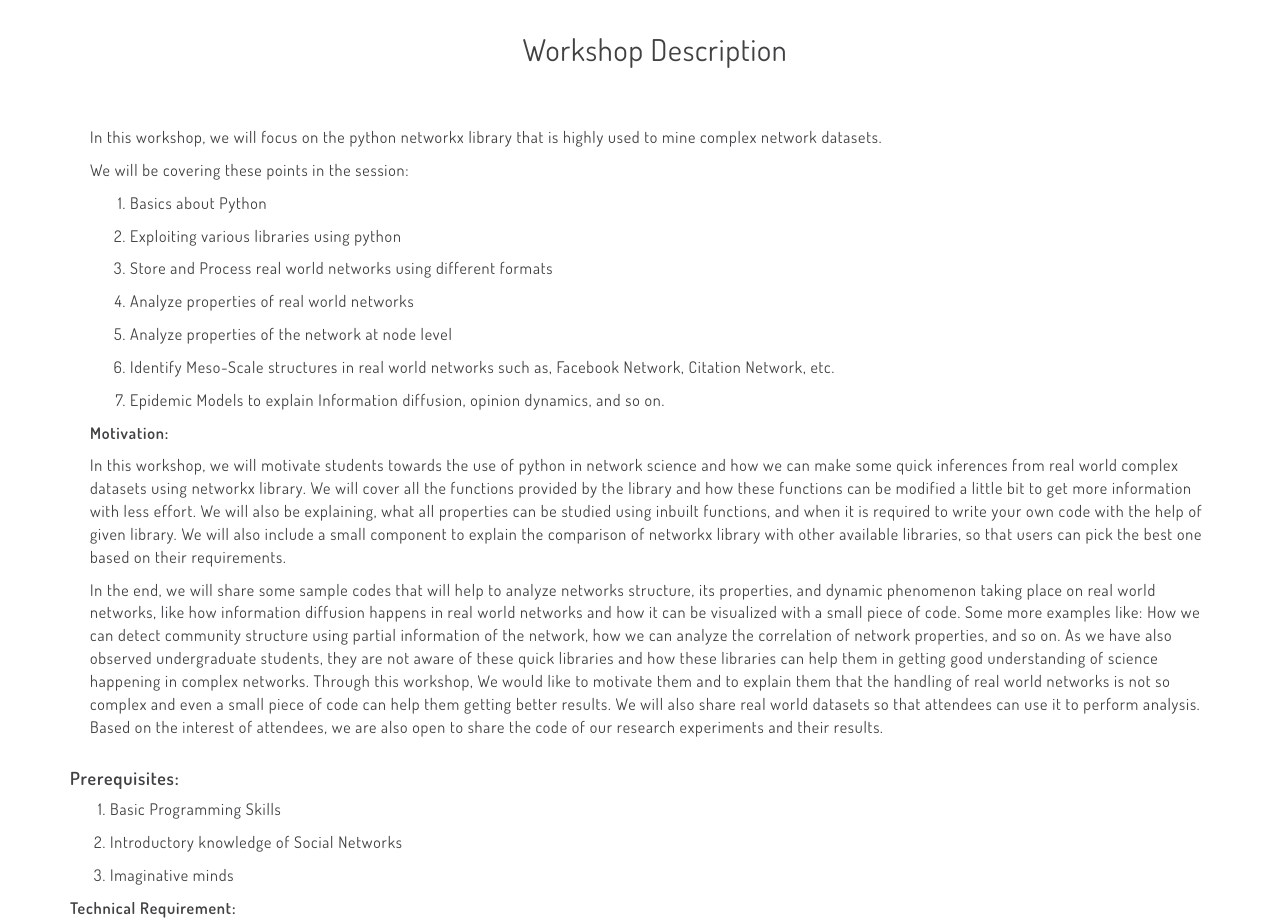
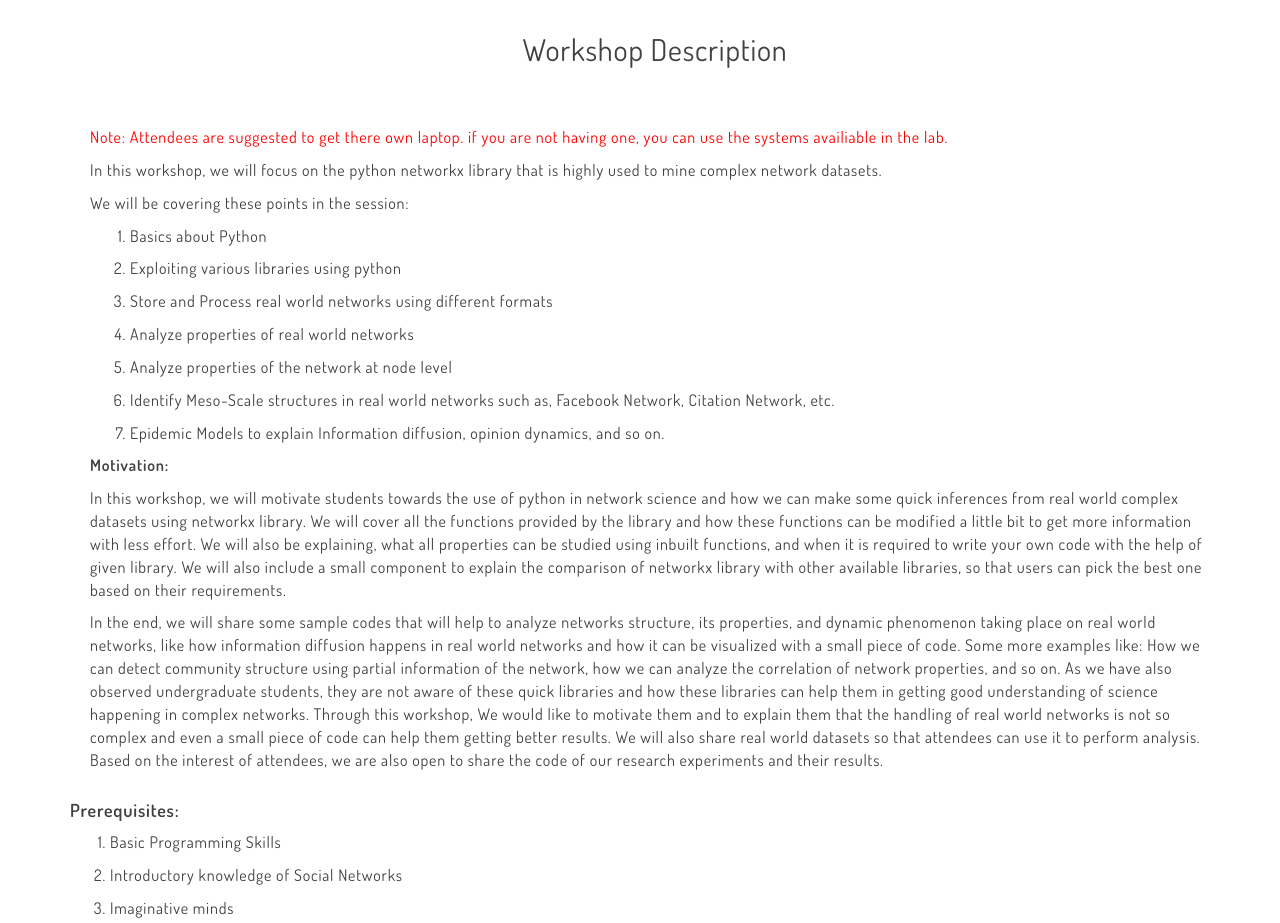
Before and after one commit to iocodingcamp/iocodingcamp.github.io, a plain HTML site: page index.html in a window 1280 px wide. Shown: the part 1140-2063 px from the top of the page. Drawn offline with Linux system fonts and the light colour scheme.

Commit message:
First commit

```diff
--- a/index.html
+++ b/index.html
@@ -107,6 +107,7 @@ Python extensively are Google, the New York Stock Exchange, Industrial Light and
           <div style="
     text-align: left;
 " class="col-md-12 feature">
+<p style="color:red;">Note: Attendees are suggested to get there own laptop. if you are not having one, you can use the systems availiable in the lab.</p>
                 <p>In this workshop, we will focus on the python networkx library that is highly used to mine complex network datasets.  </p>
 <p>We will be covering these points in the session:</p>
 <ol>
```
